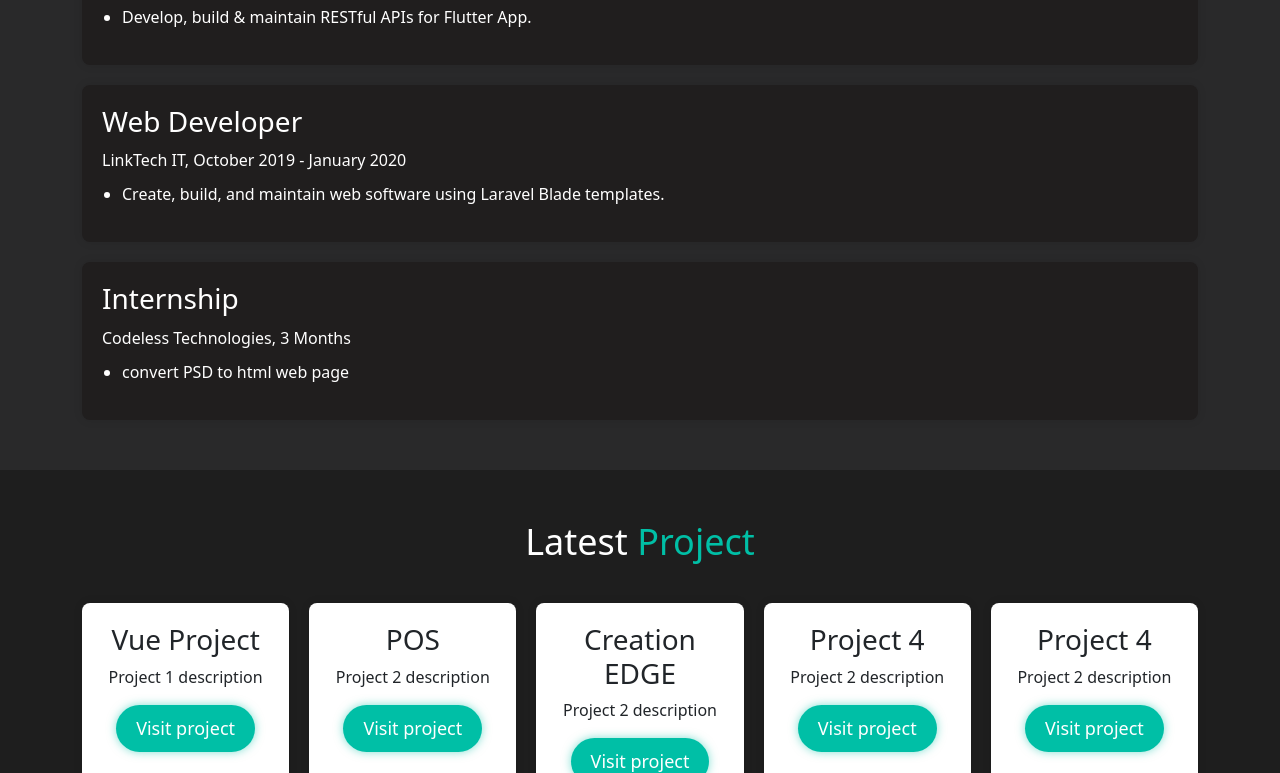
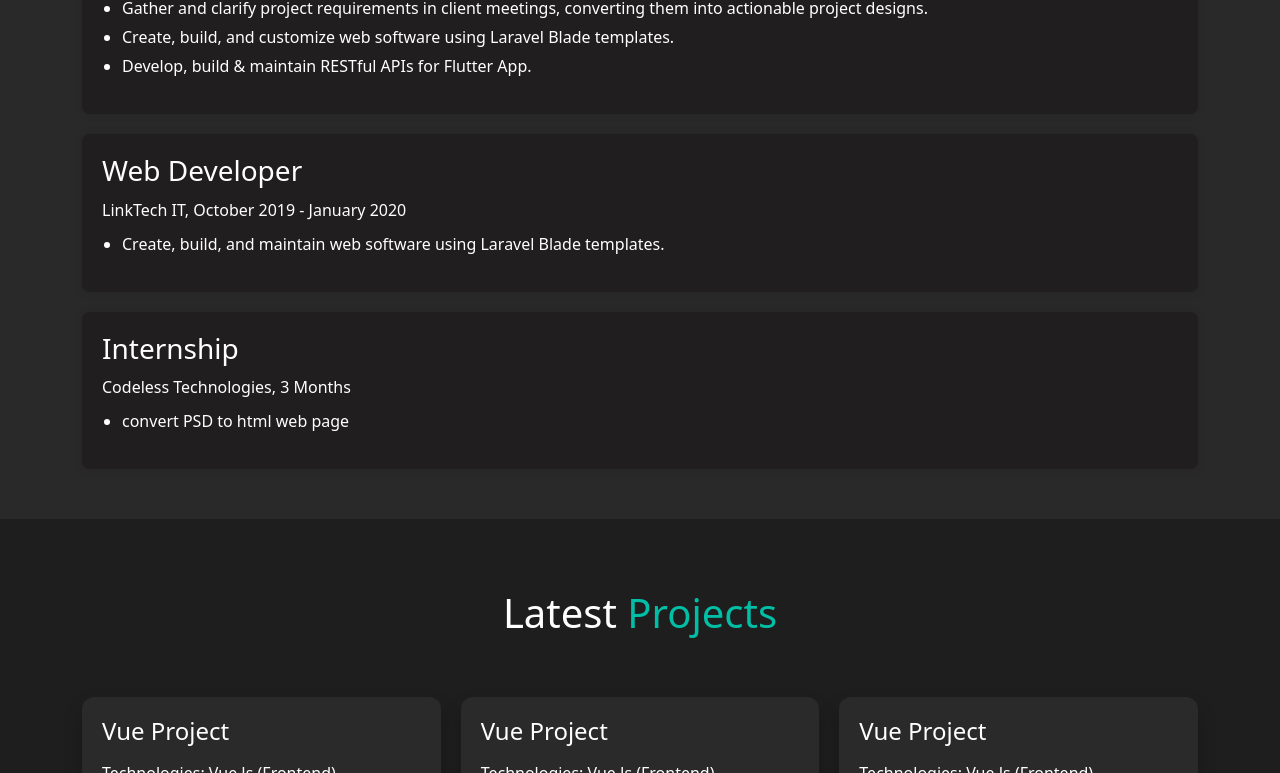
Before and after one commit to farhanfahidurrahim/portfolio-static-vuejs, a Vue app: page / in a window 1280 px wide. Shown: the part 2027-2800 px from the top of the page. Built offline with nearby package versions, Linux system fonts and the light colour scheme.

Commit message:
portfolio lprojcts

```diff
--- a/src/views/Portfolio.vue
+++ b/src/views/Portfolio.vue
@@ -180,21 +180,49 @@
       </div>
     </section>
 
+<!--    <section id="projects" class="projects">-->
+<!--      <div class="container">-->
+<!--        <h2 class="section-title">-->
+<!--          <span class="highlight-latest">Latest </span>-->
+<!--          <span class="highlight">Project</span>-->
+<!--        </h2>-->
+<!--        <div class="projects-grid">-->
+<!--          <div-->
+<!--            v-for="project in projects"-->
+<!--            :key="project.id"-->
+<!--            class="project-item"-->
+<!--          >-->
+<!--            <h3>{{ project.title }}</h3>-->
+<!--            <p>{{ project.description }}</p>-->
+<!--            <a :href="project.link" class="btn btn-primary" target="_blank">Visit project</a>-->
+<!--          </div>-->
+<!--        </div>-->
+<!--      </div>-->
+<!--    </section>-->
+
     <section id="projects" class="projects">
       <div class="container">
         <h2 class="section-title">
-          <span class="highlight-latest">Latest </span>
-          <span class="highlight">Project</span>
+          <span class="highlight-latest">Latest</span>
+          <span class="highlight"> Projects</span>
         </h2>
         <div class="projects-grid">
           <div
-            v-for="project in projects"
-            :key="project.id"
-            class="project-item"
+              v-for="project in projects"
+              :key="project.id"
+              class="project-item"
           >
-            <h3>{{ project.title }}</h3>
-            <p>{{ project.description }}</p>
-            <a :href="project.link" class="btn btn-primary" target="_blank">Visit project</a>
+<!--            <div class="project-image">-->
+<!--              <img :src="project.image" :alt="project.title" />-->
+<!--            </div>-->
+            <div class="project-content">
+              <h3>{{ project.title }}</h3>
+              <p>Technologies: {{ project.technology }}</p>
+              <ul>
+                <li v-for="point in project.key_points" :key="point">{{ point }}</li>
+              </ul>
+              <a :href="project.link" class="btn btn-primary link" target="_blank">Visit Project</a>
+            </div>
           </div>
         </div>
       </div>
@@ -295,34 +323,69 @@ const projects = [
   {
     id: 1,
     title: "Vue Project",
-    description: "Project 1 description",
-    link: "https://creationedge.com.bd/",
+    technology: "Vue Js (Frontend)",
+    key_points: [
+      "Develop, build, and maintain RESTful APIs using Laravel and MySQL to support front-end.",
+      "Develop and build front-end applications using Vue.js, integrated with Laravel APIs.",
+      "Create and develop dynamic websites following the Laravel MVC pattern in client requirements."
+    ],
+    link: "www.1",
   },
   {
     id: 2,
-    title: "POS",
-    description: "Project 2 description",
-    link: "#",
+    title: "Vue Project",
+    technology: "Vue Js (Frontend)",
+    key_points: [
+      "Develop, build, and maintain RESTful APIs using Laravel and MySQL to support front-end.",
+      "Develop and build front-end applications using Vue.js, integrated with Laravel APIs.",
+      "Create and develop dynamic websites following the Laravel MVC pattern in client requirements."
+    ],
+    link: "www.1",
   },
   {
     id: 3,
-    title: "Creation EDGE",
-    description: "Project 2 description",
-    link: "#",
+    title: "Vue Project",
+    technology: "Vue Js (Frontend)",
+    key_points: [
+      "Develop, build, and maintain RESTful APIs using Laravel and MySQL to support front-end.",
+      "Develop and build front-end applications using Vue.js, integrated with Laravel APIs.",
+      "Create and develop dynamic websites following the Laravel MVC pattern in client requirements."
+    ],
+    link: "www.1",
   },
   {
     id: 4,
-    title: "Project 4",
-    description: "Project 2 description",
-    link: "#",
+    title: "Vue Project",
+    technology: "Vue Js (Frontend)",
+    key_points: [
+      "Develop, build, and maintain RESTful APIs using Laravel and MySQL to support front-end.",
+      "Develop and build front-end applications using Vue.js, integrated with Laravel APIs.",
+      "Create and develop dynamic websites following the Laravel MVC pattern in client requirements."
+    ],
+    link: "www.1",
   },
   {
-    id: 4,
-    title: "Project 4",
-    description: "Project 2 description",
-    link: "#",
+    id: 5,
+    title: "Vue Project",
+    technology: "Vue Js (Frontend)",
+    key_points: [
+      "Develop, build, and maintain RESTful APIs using Laravel and MySQL to support front-end.",
+      "Develop and build front-end applications using Vue.js, integrated with Laravel APIs.",
+      "Create and develop dynamic websites following the Laravel MVC pattern in client requirements."
+    ],
+    link: "www.1",
   },
-  // Add more projects as needed
+  {
+    id: 6,
+    title: "Vue Project",
+    technology: "Vue Js (Frontend)",
+    key_points: [
+      "Develop, build, and maintain RESTful APIs using Laravel and MySQL to support front-end.",
+      "Develop and build front-end applications using Vue.js, integrated with Laravel APIs.",
+      "Create and develop dynamic websites following the Laravel MVC pattern in client requirements."
+    ],
+    link: "www.1",
+  },
 ];
 </script>
 
@@ -593,15 +656,18 @@ const projects = [
 
 /* Latest Projects Section Styles */
 
+/* Latest Projects Section Styles */
+
 .projects {
-  padding: 50px 0;
+  padding: 70px 0;
   background-color: #1e1e1e;
 }
 
 .section-title {
   text-align: center;
-  font-size: 36px;
-  margin-bottom: 40px;
+  font-size: 40px;
+  margin-bottom: 60px;
+  color: #ffffff;
 }
 
 .section-title .highlight-latest {
@@ -613,23 +679,68 @@ const projects = [
 }
 
 .projects-grid {
-  display: flex;
+  display: grid;
   gap: 20px;
+  grid-template-columns: repeat(3, 1fr); /* This ensures 3 items per row */
   justify-content: center;
 }
 
+
 .project-item {
-  background-color: #fff;
+  background-color: #2a2a2a;
+  border-radius: 12px;
+  overflow: hidden;
+  transition: transform 0.3s ease, box-shadow 0.3s ease;
+  box-shadow: 0 10px 20px rgba(0, 0, 0, 0.2);
+}
+
+.project-item:hover {
+  transform: translateY(-10px);
+  box-shadow: 0 15px 30px rgba(0, 0, 0, 0.3);
+}
+
+.project-image img {
+  width: 100%;
+  height: auto;
+  display: block;
+}
+
+.project-content {
   padding: 20px;
-  border-radius: 8px;
-  text-align: center;
-  box-shadow: 0 0 10px rgba(0, 0, 0, 0.1);
-  flex: 1;
+  color: #ffffff;
+  text-align: left;
+}
+
+.project-content h3 {
+  font-size: 24px;
+  margin-bottom: 15px;
+}
+
+.project-content p {
+  font-size: 16px;
+  margin-bottom: 20px;
+}
+
+.btn-primary {
+  background-color: #00bfa6;
+  color: #ffffff;
+  padding: 10px 20px;
+  border-radius: 4px;
+  text-transform: uppercase;
+  font-weight: bold;
+  transition: background-color 0.3s ease;
+}
+
+.btn-primary.link {
+  font-size: 14px; /* Custom font size for .link */
+  padding: 8px 16px; /* Custom padding for .link */
+  border-radius: 4px; /* Custom border-radius for .link */
 }
 
 .btn-primary:hover {
   background-color: #009688;
 }
+
 
 /* Education Section Styles */
 .education {
```
